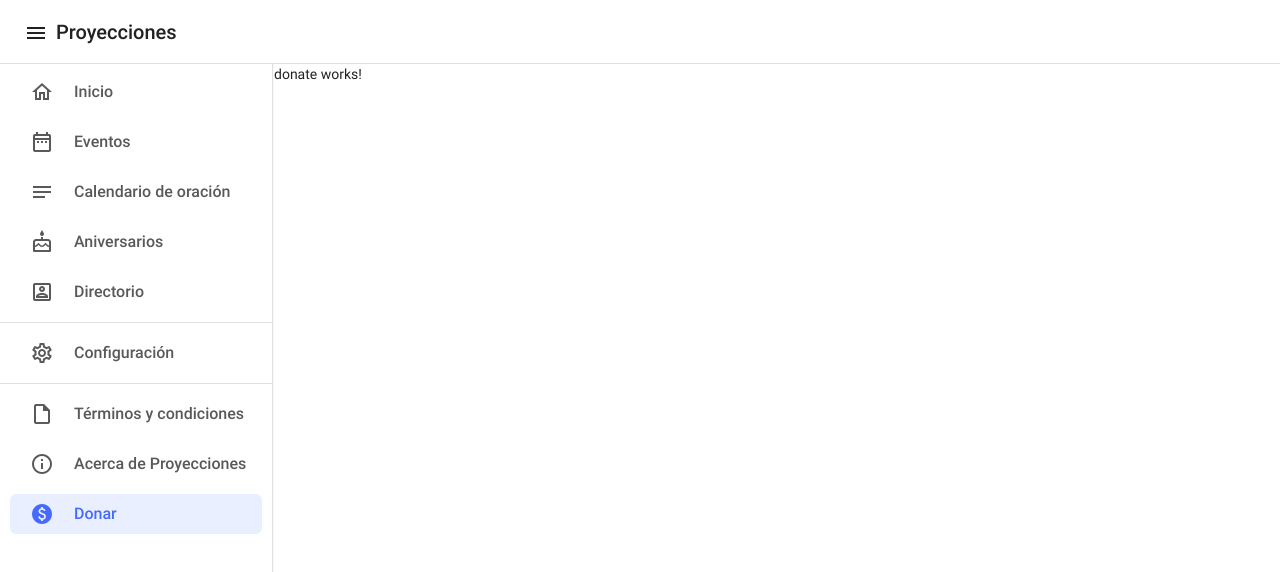
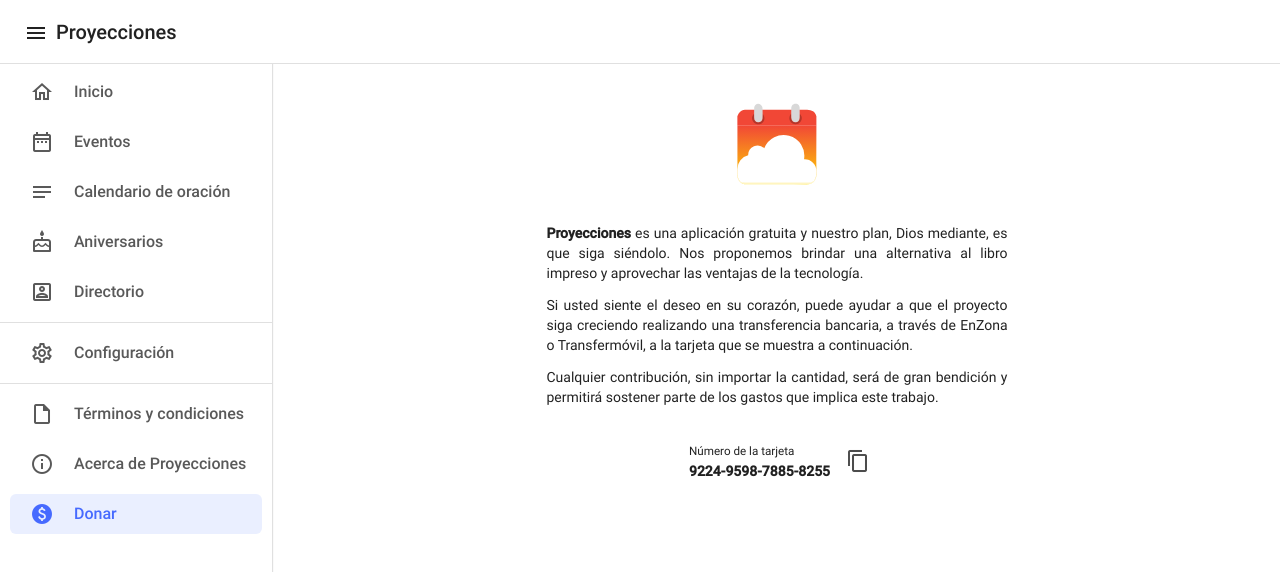
Before and after one commit to liosvel-medina/ProyeccionesWeb, an Angular app: page /donate in a window 1280 px wide. Shown: the top 572 px of the page. Built offline with nearby package versions, Linux system fonts and the light colour scheme.

Commit message:
define donate.component

```diff
--- a/src/app/app.module.ts
+++ b/src/app/app.module.ts
@@ -5,6 +5,7 @@
 import {BrowserAnimationsModule} from '@angular/platform-browser/animations';
 
 import {AppRoutingModule} from './app-routing.module';
+import {MatSnackBarModule} from "@angular/material/snack-bar";
 
 @NgModule({
   declarations: [
@@ -14,6 +15,7 @@
     BrowserModule,
     BrowserAnimationsModule,
     AppRoutingModule,
+    MatSnackBarModule,
   ],
   providers: [],
   bootstrap: [AppComponent]
--- a/src/app/core/donate/donate.component.css
+++ b/src/app/core/donate/donate.component.css
@@ -0,0 +1,39 @@
+.content-area {
+  padding: 30px;
+}
+
+p {
+  text-align: justify;
+}
+
+.logo {
+  width: 100px;
+}
+
+.credit-card-button {
+  position: absolute;
+  left: 50%;
+  transform: translateX(-50%);
+  padding: 10px 50px 10px 15px;
+  border-radius: 10px;
+  cursor: pointer;
+  width: fit-content;
+  user-select: none;
+  text-align: left;
+}
+
+.credit-card-button:hover {
+  background-color: rgba(0, 0, 0, 0.10);
+}
+
+.credit-card-button small, .credit-card-button b {
+  display: block;
+}
+
+.credit-card-button .mat-icon {
+  color: rgba(0, 0, 0, 0.70);
+  position: absolute;
+  right: 10px;
+  top: 50%;
+  transform: translateY(-50%);
+}
--- a/src/app/core/donate/donate.component.html
+++ b/src/app/core/donate/donate.component.html
@@ -1 +1,36 @@
-<p>donate works!</p>
+<div class="content-area">
+
+  <div class="row">
+    <div class="col-12 offset-0 col-md-8 offset-md-2 col-lg-6 offset-lg-3">
+
+      <div class="text-center mb-4">
+        <img src="assets/img/logo_simple.svg" alt="Proyecciones" class="logo">
+      </div>
+
+      <p>
+        <b>Proyecciones</b> es una aplicación gratuita y nuestro plan, Dios mediante, es que siga siéndolo. Nos
+        proponemos brindar una alternativa al libro impreso y aprovechar las ventajas de la tecnología.
+      </p>
+
+      <p>
+        Si usted siente el deseo en su corazón, puede ayudar a que el proyecto siga creciendo realizando una
+        transferencia bancaria, a través de EnZona o Transfermóvil, a la tarjeta que se muestra a continuación.
+      </p>
+
+      <p>
+        Cualquier contribución, sin importar la cantidad, será de gran bendición y permitirá sostener parte de los
+        gastos que implica este trabajo.
+      </p>
+
+      <div class="text-center mt-4">
+        <div class="credit-card-button mb-4" mat-ripple (click)="copyToClipboard()">
+          <small>Número de la tarjeta</small>
+          <b>{{creditCard}}</b>
+          <mat-icon>content_copy</mat-icon>
+        </div>
+      </div>
+
+    </div>
+  </div>
+
+</div>
--- a/src/app/core/donate/donate.component.ts
+++ b/src/app/core/donate/donate.component.ts
@@ -1,4 +1,6 @@
-import { Component, OnInit } from '@angular/core';
+import {Component, OnInit} from '@angular/core';
+import {Clipboard} from "@angular/cdk/clipboard";
+import {MatSnackBar} from '@angular/material/snack-bar';
 
 @Component({
   selector: 'app-donate',
@@ -7,9 +9,24 @@
 })
 export class DonateComponent implements OnInit {
 
-  constructor() { }
+  creditCard = '9224-9598-7885-8255';
+
+  constructor(private clipboard: Clipboard, private _snackBar: MatSnackBar) {
+  }
 
   ngOnInit(): void {
   }
 
+  openSnackBar(message: string) {
+    this._snackBar.open(message, '', {
+      duration: 3000,
+      horizontalPosition: 'end',
+    });
+  }
+
+  copyToClipboard() {
+    this.clipboard.copy(this.creditCard);
+    this.openSnackBar('El número de la tarjeta ha sido copiado');
+  }
+
 }
```
